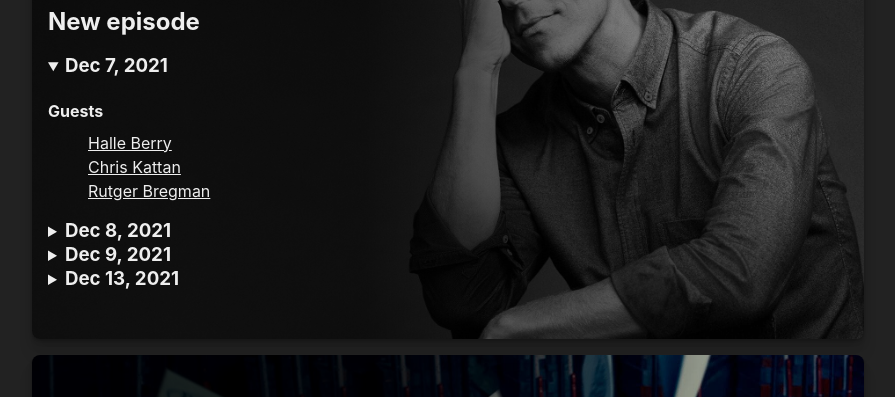
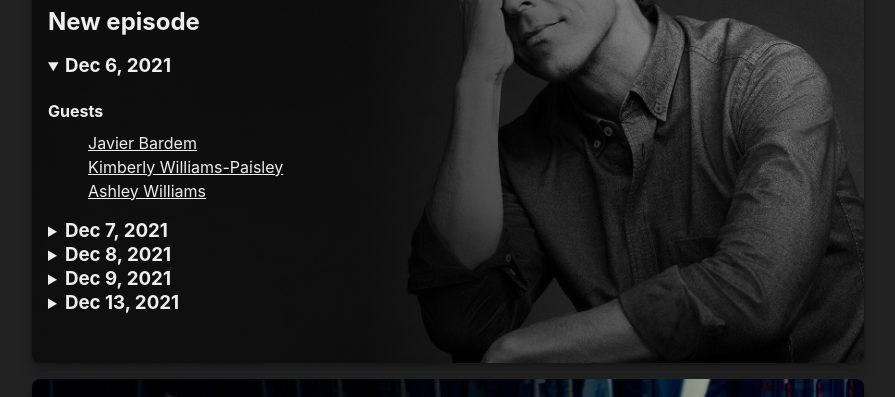
Before and after one commit to samhenrigold/snl.today, an Eleventy site: page src/index.njk in a window 1280 px wide. Shown: the part 1088-1485 px from the top of the page, without its empty margins (192-1087 px from the left). Built offline with nearby package versions, Linux system fonts and the light colour scheme; Eleventy itself is replaced by a stand-in of ours; files that its build step writes are made by us from their sources.

Commit message:
quick SEO fixes

```diff
--- a/package.json
+++ b/package.json
@@ -19,7 +19,8 @@
   },
   "homepage": "https://github.com/samhenrigold/snl.today#readme",
   "dependencies": {
-    "@11ty/eleventy": "^0.12.1"
+    "@11ty/eleventy": "^0.12.1",
+    "axios": "^0.19.2"
   },
   "devDependencies": {
     "npm-run-all": "^4.1.5"
--- a/src/_data/lnsm.json
+++ b/src/_data/lnsm.json
@@ -1,4 +1,23 @@
 [
+    {
+        "date": "20211206T235900-05:00",
+        "isNew": true,
+        "guests": [
+            {
+                "name": "Javier Bardem",
+                "promo": "https://www.imdb.com/title/tt4995540/"
+            },
+            {
+                "name": "Kimberly Williams-Paisley",
+                "promo": "https://www.imdb.com/title/tt6540706/"
+            },
+            {
+                "name": "Ashley Williams",
+                "promo": "https://www.imdb.com/title/tt6540706/"
+            }
+        ],
+        "musicalGuests": []
+    },
     {
         "date": "20211207T235900-05:00",
         "isNew": true,
--- a/src/index.njk
+++ b/src/index.njk
@@ -4,8 +4,36 @@
         <meta charset="UTF-8">
         <meta http-equiv="X-UA-Compatible" content="IE=edge">
         <meta name="viewport" content="width=device-width, initial-scale=1.0">
+
+        <link rel="icon" href="/assets/favicon.png" type="image/png">
+        <link href="/assets/favicon.png" rel="mask-icon" size="any" color="black">
         <link rel="stylesheet" href="/assets/styles.css">
+        <link rel="manifest" href="/assets/manifest.json">
+
         <title>snl.today</title>
+
+        {# SEO #}
+        <meta name="description" content="Is there a new SNL tonight?">
+        <meta name="keywords" content="Saturday Night Live, Late Night with Seth Meyers, Tonight Show with Jimmy Fallon, NBC, Late Night, SNL, Tonight Show">
+
+        {# iOS #}
+        <meta name="apple-mobile-web-app-title" content="snl.today">
+        <meta name="apple-mobile-web-app-capable" content="yes">
+        <meta name="apple-mobile-web-app-status-bar-style" content="black-translucent">
+        <link rel="apple-touch-icon" href="/assets/apple-touch-icon.png">
+
+        {# Android #}
+        <meta name="mobile-web-app-capable" content="yes">
+        <meta name="application-name" content="snl.today">
+        <meta name="mobile-web-app-capable" content="yes">
+        <meta name="theme-color" content="#0982FF">
+
+        {# Microsoft #}
+        <meta name="msapplication-navbutton-color" content="0982FF">
+        <meta name="msapplication-starturl" content="/">
+
+        {# Pinned Tabs #}
+        <meta name="application-name" content="snl.today">
     </head>
     <body>
         <article id="hero">
```
Also changed, not shown: src/assets/apple-touch-icon.png (added), src/assets/favicon.png (added), src/assets/manifest.json (added), 2 other files.
